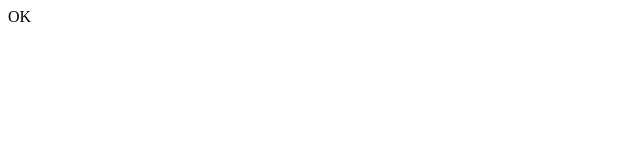
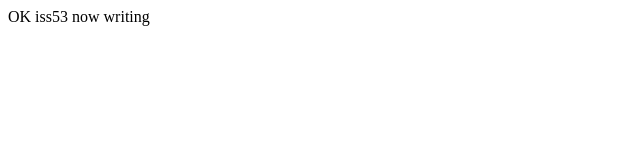
Before and after one commit to hidekanazawa/lesson1, a plain HTML site: page index.html in a window 1280 px wide. Shown: the whole page, without its empty margins (0-640 px from the left). Drawn offline with Linux system fonts and the light colour scheme.

Commit message:
iss53 add message

```diff
--- a/index.html
+++ b/index.html
@@ -4,5 +4,6 @@
 </head>
 <body>
 OK
+iss53 now writing
 </body>
 </html>
```
